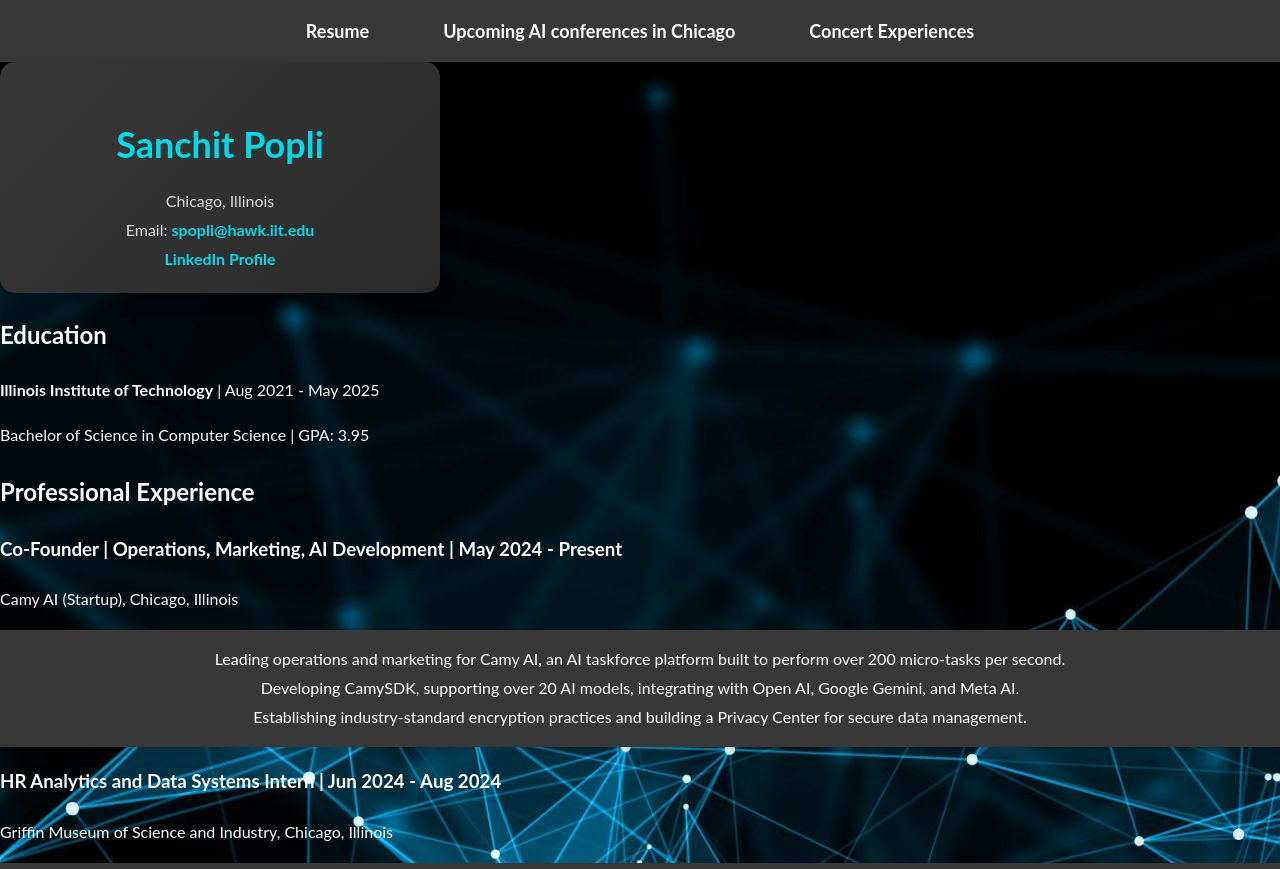
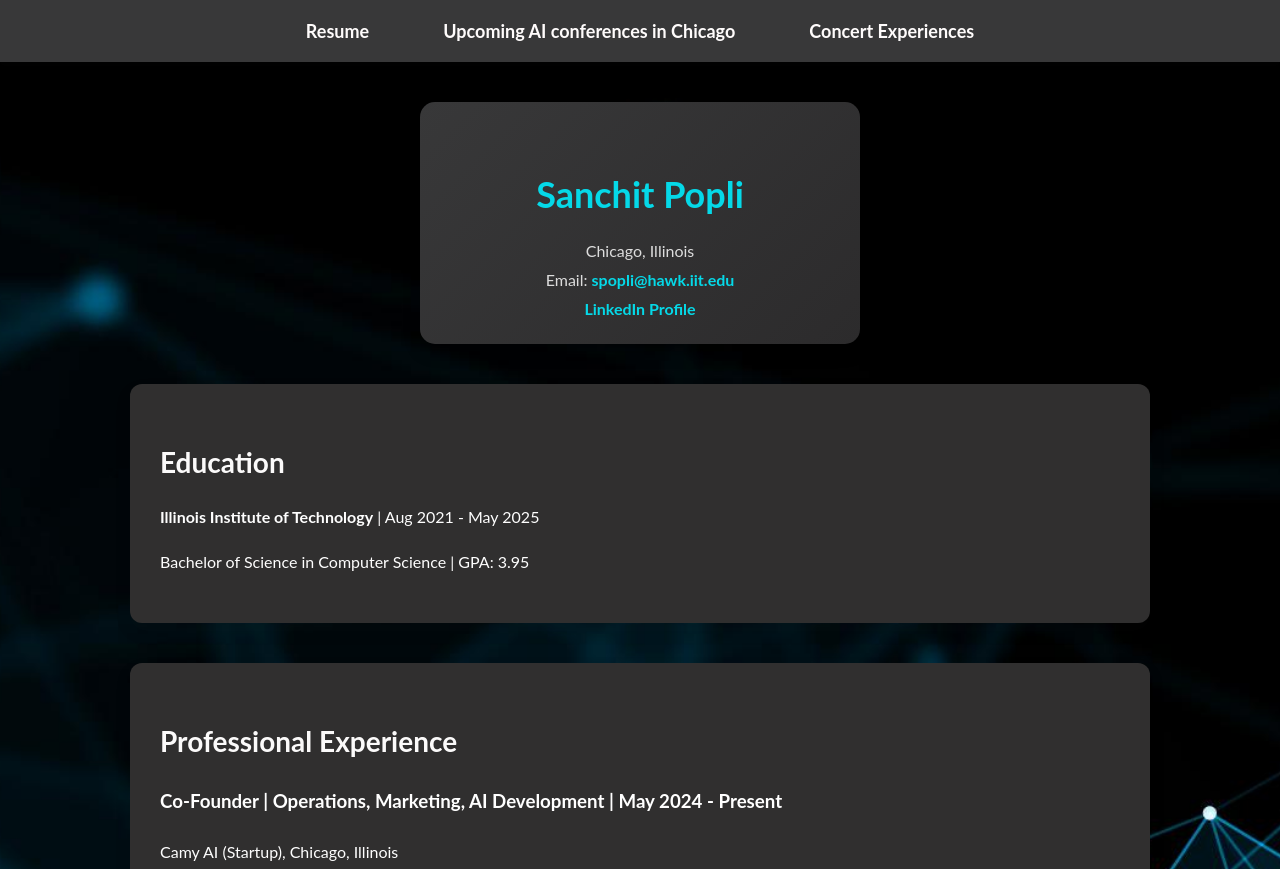
Before and after one commit to Spopli08/webdev_project2, a plain HTML site: page index.html in a window 1280 px wide. Shown: the top 869 px of the page. Drawn offline with Linux system fonts and the light colour scheme.

Commit message:
adding headers and sections style

```diff
--- a/css/styles.css
+++ b/css/styles.css
@@ -79,3 +79,32 @@ ul li a:hover {
 .personal-info a:hover {
   text-decoration: underline;
 }
+
+h1 {
+  font-size: 48px;
+  font-weight: 300;
+  color: #05d9e8;
+  text-align: center;
+  margin-top: 40px;
+}
+
+section h2 {
+  font-size: 28px;
+  color: rgb(251, 250, 250);
+  margin-bottom: 15px;
+  text-align: left;
+}
+
+p, ul li {
+  font-size: 16px;
+  color: rgb(254, 254, 254);
+}
+
+section {
+  background-color: rgb(48, 47, 47);
+  margin: 40px auto;
+  padding: 30px;
+  width: 75%;
+  box-shadow: 0 8px 16px rgba(23, 23, 23, 0.1);
+  border-radius: 12px;
+}
```
